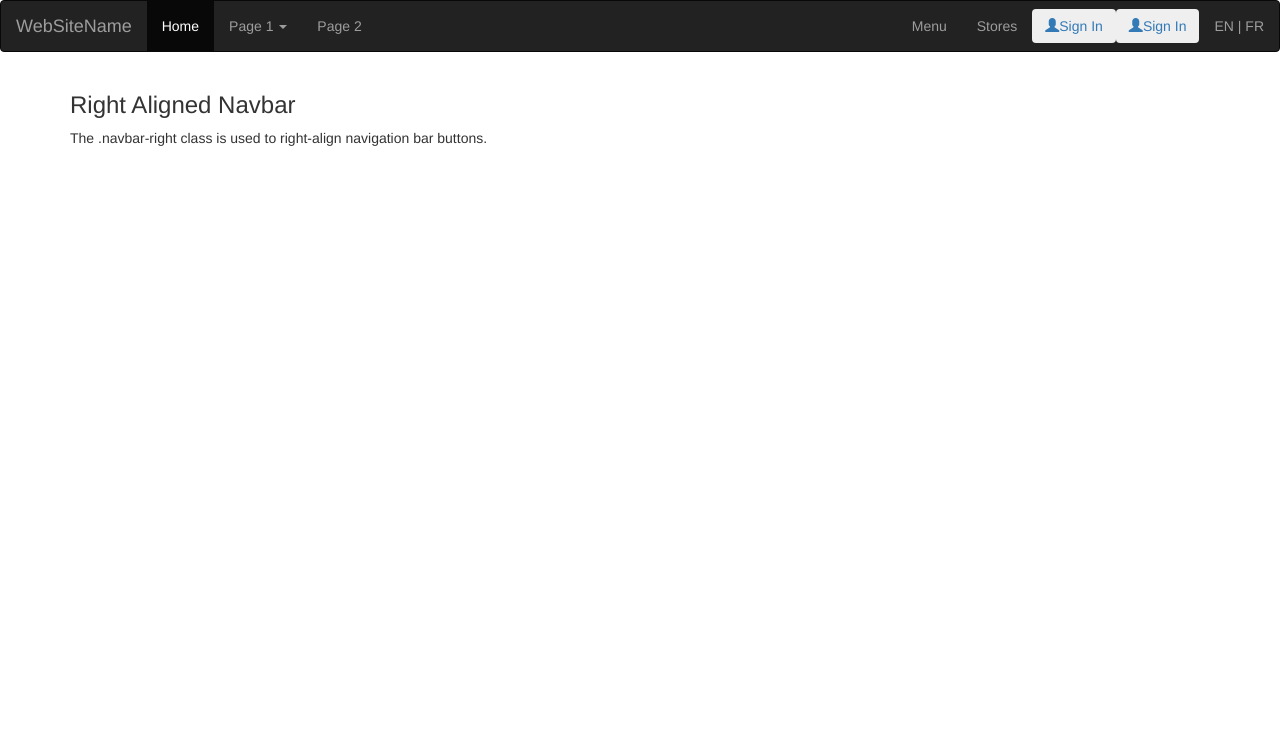
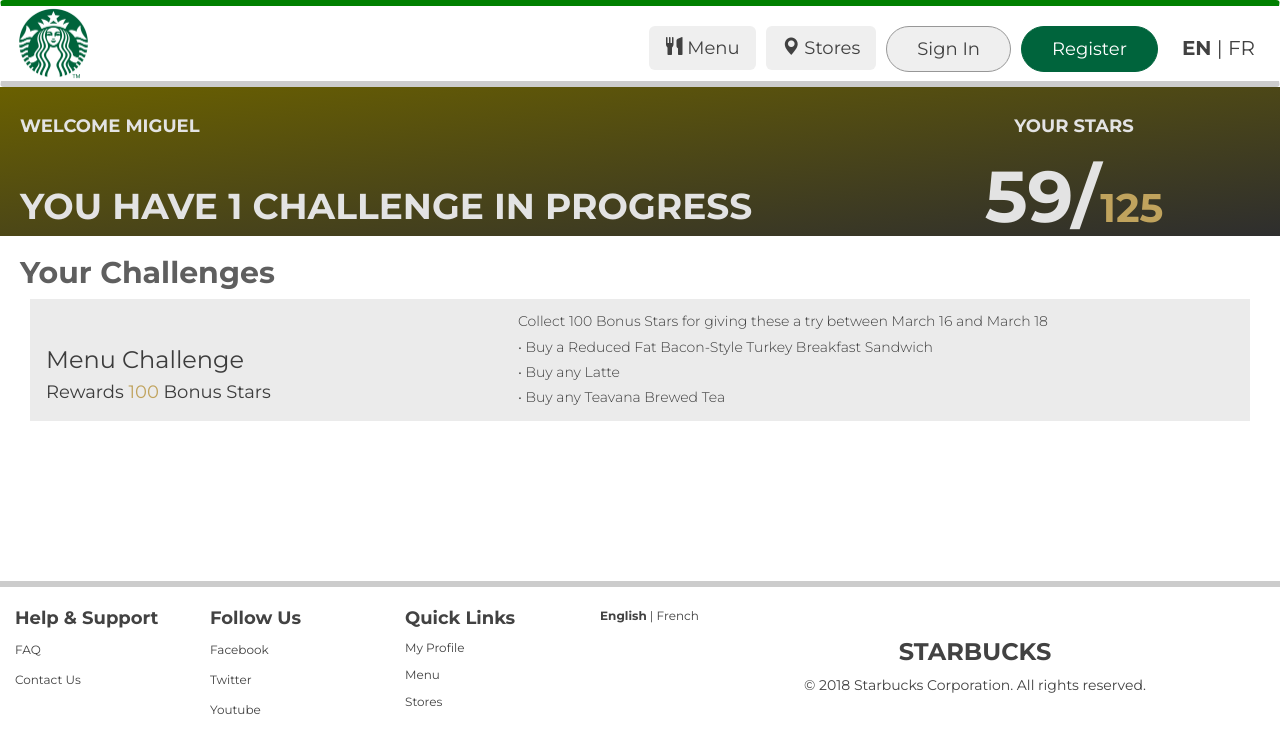
Before and after one commit to georgemtt/Starbucks3125, a plain HTML site: page profile.html in a window 1280 px wide. Drawn offline with nearby package versions, Linux system fonts and the light colour scheme.

Commit message:
BIG CHANGES to profile page & Some modifications to home page

```diff
--- a/profile.html
+++ b/profile.html
@@ -15,57 +15,182 @@
 <!DOCTYPE html>
 <html lang="en">
 <head>
-  <title>Bootstrap Example</title>
+  <title>Welcome to Starbucks Rewards</title>
   <meta charset="utf-8">
-  <meta name="viewport" content="width=device-width, initial-scale=1">
+  <meta name="viewport" content="width=device-width, initial-scale=1.0">
   <link rel="stylesheet" href="https://maxcdn.bootstrapcdn.com/bootstrap/3.3.7/css/bootstrap.min.css">
   <script src="https://ajax.googleapis.com/ajax/libs/jquery/3.3.1/jquery.min.js"></script>
   <script src="https://maxcdn.bootstrapcdn.com/bootstrap/3.3.7/js/bootstrap.min.js"></script>
+  <link href="https://fonts.googleapis.com/css?family=Montserrat:200,300,400,600,700,800" rel="stylesheet">
+  <style>
+    body{font-family: 'Montserrat', sans-serif;}
+  </style>
 </head>
 <body>
 
-<nav class="navbar navbar-inverse">
+<nav class="navbar " style="border-top: 6px solid green; border-bottom: 6px solid #CCCCCC; margin-bottom: 0px">
   <div class="container-fluid">
     <div class="navbar-header">
-      <a class="navbar-brand" href="#">WebSiteName</a>
+      <a href="index.html"><img src ="./img/wallpaper/logo.png" alt="Starbucks logo" height="75px" width="75px"></a>
     </div>
-    <ul class="nav navbar-nav">
-      <li class="active"><a href="#">Home</a></li>
-      <li class="dropdown"><a class="dropdown-toggle" data-toggle="dropdown" href="#">Page 1 <span class="caret"></span></a>
-        <ul class="dropdown-menu">
-          <li><a href="#">Page 1-1</a></li>
-          <li><a href="#">Page 1-2</a></li>
-          <li><a href="#">Page 1-3</a></li>
-        </ul>
-      </li>
-      <li><a href="#">Page 2</a></li>
+    <ul class="nav navbar-nav navbar-right" style="margin-top: 20px">
+  <li>
+        <button type="button" class="btn btn-lg" style="border: none">
+            <a href="menu.html" style="color:#414141">
+            <span class="glyphicon glyphicon-cutlery" aria-hidden="true"></span> Menu</a>
+        </button>
+    </li>
+  <li style="margin-left:10px">
+        <button type="button" class="btn btn-lg" style="border: none">
+            <a href="stores.html" style="color:#414141">
+            <span class="glyphicon glyphicon-map-marker" aria-hidden="true"></span> Stores</a>
+        </button>
+    </li>
+    <li style="margin-left:10px">
+        <button type="button" class="btn btn-lg" style="border-radius: 51.5px; border: 1px solid #979797; padding: 10px 30px;"><a href="signIn.html" style="color:#414141">
+            <!--<span class="glyphicon glyphicon-log-in" aria-hidden="true"></span>--> Sign In</a>
+        </button>
+    </li>
+       <!--  <button class="btn navbar-btn"><a href="signIn.html"><span class="glyphicon glyphicon-user"></span>Sign In</a></button></li> -->
+    <li style="margin-left:10px">
+        <button type="button" class="btn btn-lg" style="border-radius: 51.5px; border: 1px solid #00643C; padding: 10px 30px; background-color:#00643C"><a href="signIn.html" style="color:white;">
+           <!-- <span class="glyphicon glyphicon-user" aria-hidden="true"></span>--> Register</a>
+        </button>
+    </li>
+        <!-- <button class="btn navbar-btn"><a href="signIn.html"><span class="glyphicon glyphicon-log-in"></span>Register</a></button></li> -->
+    <li><p style="color:#414141; font-size: 20px; padding: 8px 24px;" > <strong>EN</strong> | FR</p></li>
     </ul>
-
-
-    <ul class="nav navbar-nav navbar-right">
-	<li><a href="#"><!--<span class="glyphicon glyphicon-log-in"></span>-->Menu</a></li>
-
-
-	<li><a href="#"><!--<span class="glyphicon glyphicon-log-in"></span>-->Stores</a></li>
-
-
-    <li><button class="btn navbar-btn"><a href="signIn.html"><span class="glyphicon glyphicon-user"></span>Sign In</a></button></li>
-
-    <li><button class="btn navbar-btn"><a href="signIn.html"><span class="glyphicon glyphicon-user"></span>Sign In</a></button></li>
-
-    <li><a href="#"><!--<span class="glyphicon glyphicon-log-in"></span>-->EN | FR</a></li>
+  </div>
+</nav>
 
 
 
 
-    </ul>
-  </div>
-</nav>
 
-<div class="container">
-  <h3>Right Aligned Navbar</h3>
-  <p>The .navbar-right class is used to right-align navigation bar buttons.</p>
+
+<div class="container" style="min-height: 500px; overflow: hidden; width: auto; border-bottom: 6px solid #CCCCCC; padding:0px">
+
+<div id="banner" style="width: 100%; height: 35%; background: linear-gradient(to bottom right, #6A6000, #2E2E2E); padding:0px 20px">
+
+<div id="leftside" style="width: 70%; float: left">
+<br>
+  <h4 style ="color:#E3E3E3; font-weight:700; ">WELCOME MIGUEL</h4>
+<br>
+<h1 style ="color:#E3E3E3; font-weight:700;  ">YOU HAVE 1 CHALLENGE IN PROGRESS</h1>
 </div>
+
+<div id="rightside" class="text-center" style="">
+<br>
+<h4 style ="color:#E3E3E3; font-weight:700;  ">YOUR STARS</h4>
+<h1 style ="color:#E3E3E3; font-weight:700; font-size: 72px  ">59/<span style ="color:#C0A35D; font-weight:700; font-size: 40px  ">125</span></h1>
+</div>
+
+</div>
+
+<div id="challenges" style="height: 65%; padding:0px 20px; ">
+<h2 style ="color:#5F5F5F; font-weight:700;  "> Your Challenges </h2>
+
+<div id ="challenge1" style="height: 50%; width: auto; padding:0px 10px; background-color:#EBEBEB">
+
+<div id="left1" style="width: 40%; float:left; background-color:#EBEBEB; padding: 8px">
+    <br>
+  <h3 style ="color:#3C3C3C; font-weight:400; padding: 0px 8px ">Menu Challenge</h3>
+<h4 style ="color:#3C3C3C; font-weight:400; padding: 0px 8px ">Rewards <span style ="color:#C0A35D;">100</span> Bonus Stars</h4>
+</div>
+
+<div id="right1" style="width: 60%; float: right; background-color:#EBEBEB; padding: 5.3px 0px">
+<h5 style ="color:#3C3C3C; font-weight:300;  ">Collect 100 Bonus Stars for giving these a try between March 16 and March 18</h5>
+<h5 style ="color:#3C3C3C; font-weight:300;  ">•    Buy a Reduced Fat Bacon-Style Turkey Breakfast Sandwich</h5>
+<h5 style ="color:#3C3C3C; font-weight:300;  ">•    Buy any Latte</h5>
+<h5 style ="color:#3C3C3C; font-weight:300;  ">•    Buy any Teavana Brewed Tea</h5>
+
+</div>
+</div>
+
+<!--<br>
+<div id ="challenge2" style="height: 50%; padding:0px 10px; background-color:#EBEBEB">
+
+</div>-->
+
+<br>
+</div>
+
+
+
+</div>
+
+
+
+
+
+
+
+
+
+<!--Footer-->
+<footer style="color:#424242">
+
+    <div class="container mt-5 mb-4 text-md-left" style="margin-left: 0px">
+        <div class="row mt-3" style="margin-top: 12px; float: aleft;">
+
+            <div class="col-md-2 col-lg-2 col-xl-2 mx-auto mb-4">
+                <h4 style="font-weight:700;">
+                    Help & Support
+                </h4>
+
+                <p>
+                    <a href="#!" style="color:#424242; font-weight:400; font-size: 12px;">FAQ</a>
+                </p>
+                <p>
+                    <a href="#!" style="color:#424242; font-weight:400; font-size: 12px;">Contact Us</a>
+                </p>
+            </div>
+
+            <div class="col-md-3 col-lg-2 col-xl-2 mx-auto mb-4">
+                <h4 style="font-weight:700;">
+                    Follow Us
+                </h4>
+
+                <p>
+                    <a href="#!" style="color:#424242; font-weight:400; font-size: 12px;">Facebook</a>
+                </p>
+                <p>
+                    <a href="#!" style="color:#424242; font-weight:400; font-size: 12px;">Twitter</a>
+                </p>
+                <p>
+                    <a href="#!" style="color:#424242; font-weight:400; font-size: 12px;">Youtube</a>
+                </p>
+            </div>
+
+            <div class="col-md-2 col-lg-2 col-xl-3 dark-grey-text">
+                <h4 style="font-weight:700;">
+                    Quick Links
+                </h4>
+
+                <p style="color:#424242; font-weight:400; font-size: 12px;">My Profile</p>
+                <p style="color:#424242; font-weight:400; font-size: 12px;">Menu</p>
+                <p style="color:#424242; font-weight:400; font-size: 12px;">Stores</p>
+            </div>
+
+            <div class="col-md-2 col-lg-2 col-xl-1 mx-auto mb-1 dark-grey-text">
+                <h6 style="font-weight:400;">
+                    <strong>English</strong> | French
+                </h6>
+
+            </div>
+
+            <div class="col-md-3 col-lg-4 col-xl-3 mb-4 text-center ">
+                <br>
+                <h3 style="font-weight:700;"> STARBUCKS</h3>
+                <p style="text-align:center;">© 2018 Starbucks Corporation. All rights reserved. </p>
+            </div>
+
+        </div>
+    </div>
+
+</footer>
+
+
 
 </body>
 </html>
```
Also changed, not shown: index.html (+4 -4 lines).
